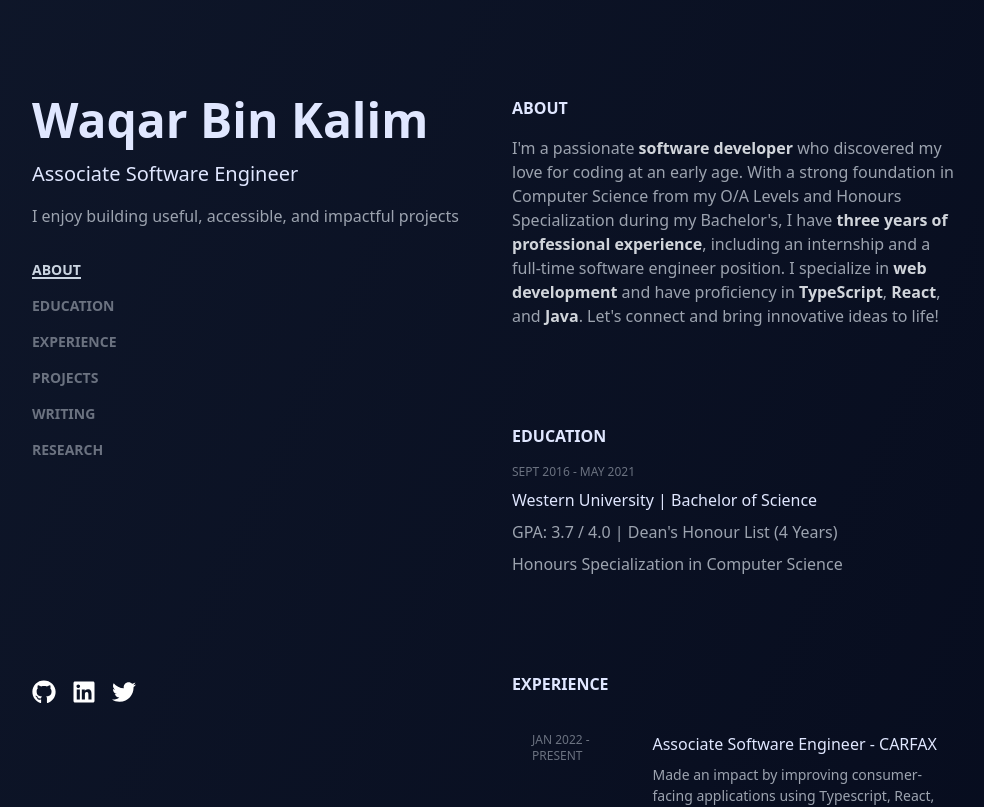
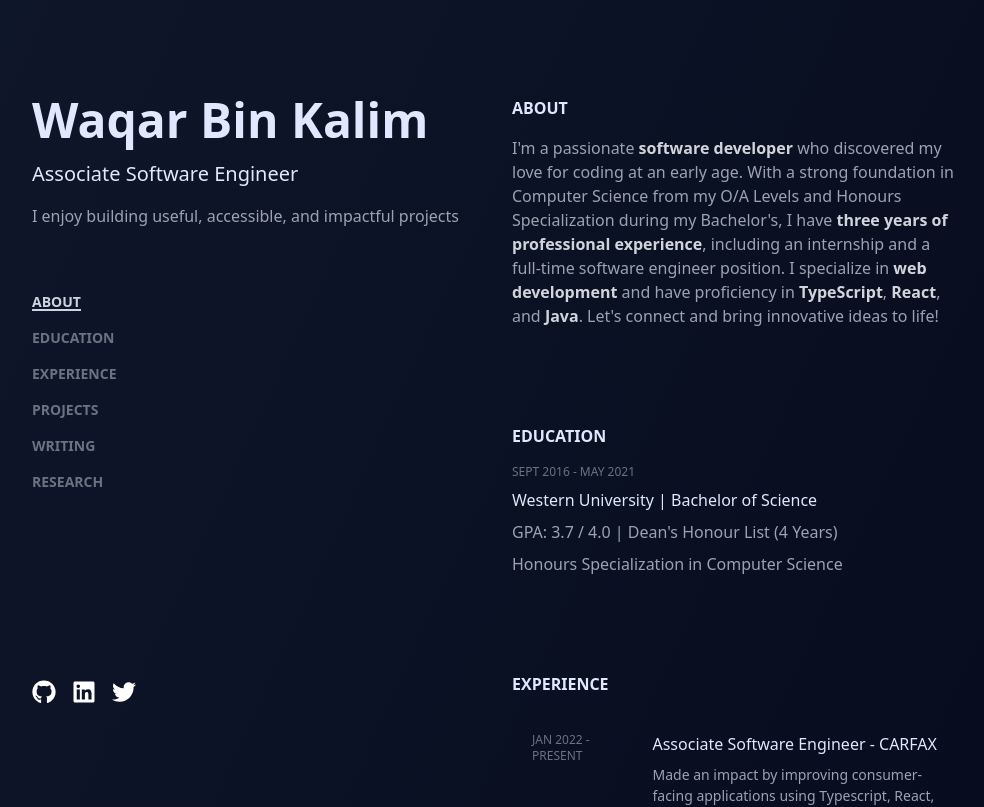
Before and after one commit to waqarkalim/waqarkalim.github.io, a React (Vite) app: page / in a window 1280 px wide. Shown: the top 807 px of the page, without its empty margins (144-1128 px from the left). Built offline with nearby package versions, Linux system fonts and the light colour scheme.

Commit message:
Add extra vertical padding for sitemap nav links

```diff
--- a/src/pages/Sidebar.tsx
+++ b/src/pages/Sidebar.tsx
@@ -34,7 +34,7 @@ const Sidebar = () => {
         <p className="text-gray-400">
           I enjoy building useful, accessible, and impactful projects
         </p>
-        <nav className="hidden lg:flex lg:py-4" aria-label="site map">
+        <nav className="hidden lg:flex lg:py-12" aria-label="site map">
           <ul className="flex flex-col justify-center gap-4 align-middle">
             {NAV_HEADER.map((header, index) => (
               <li
```
